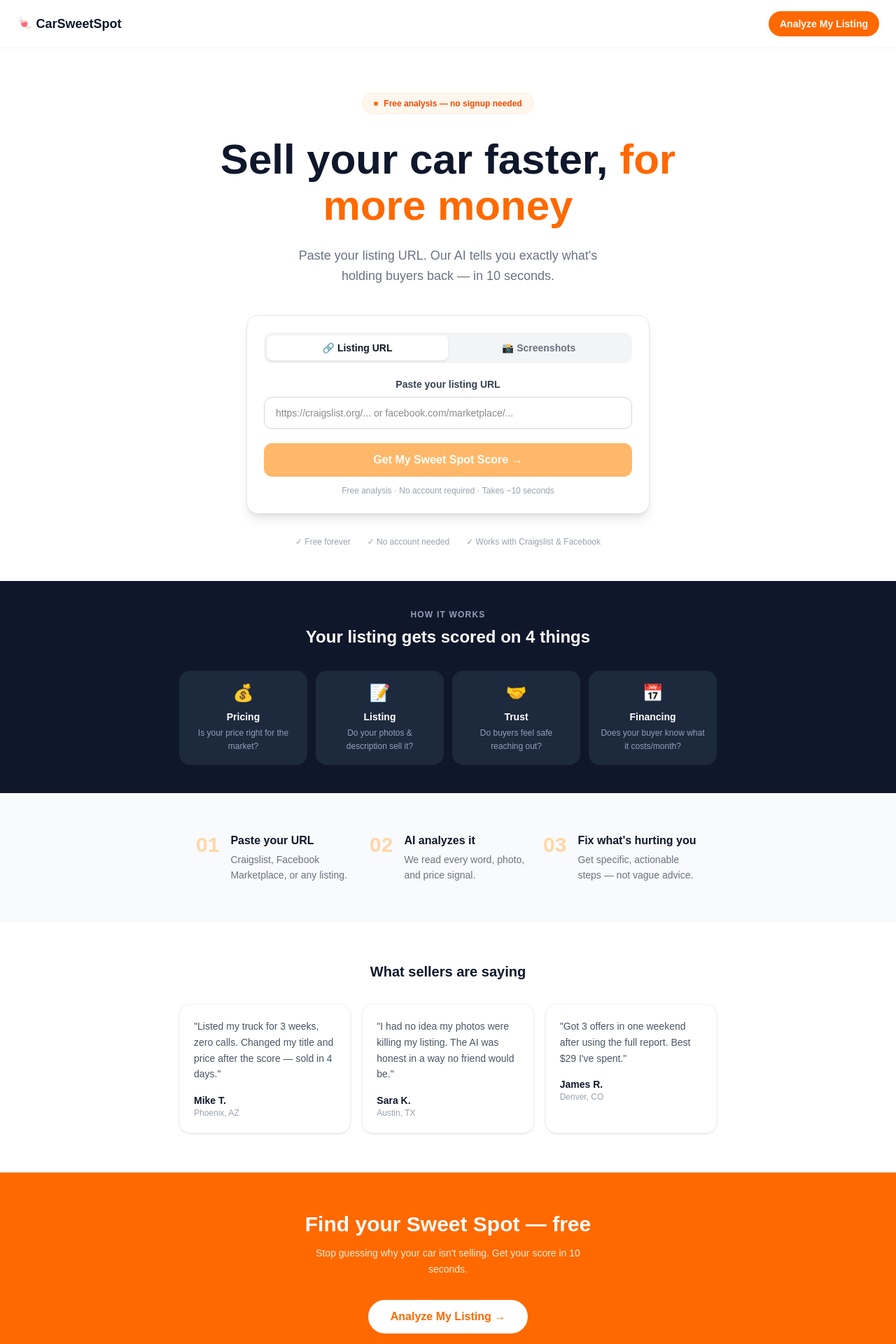
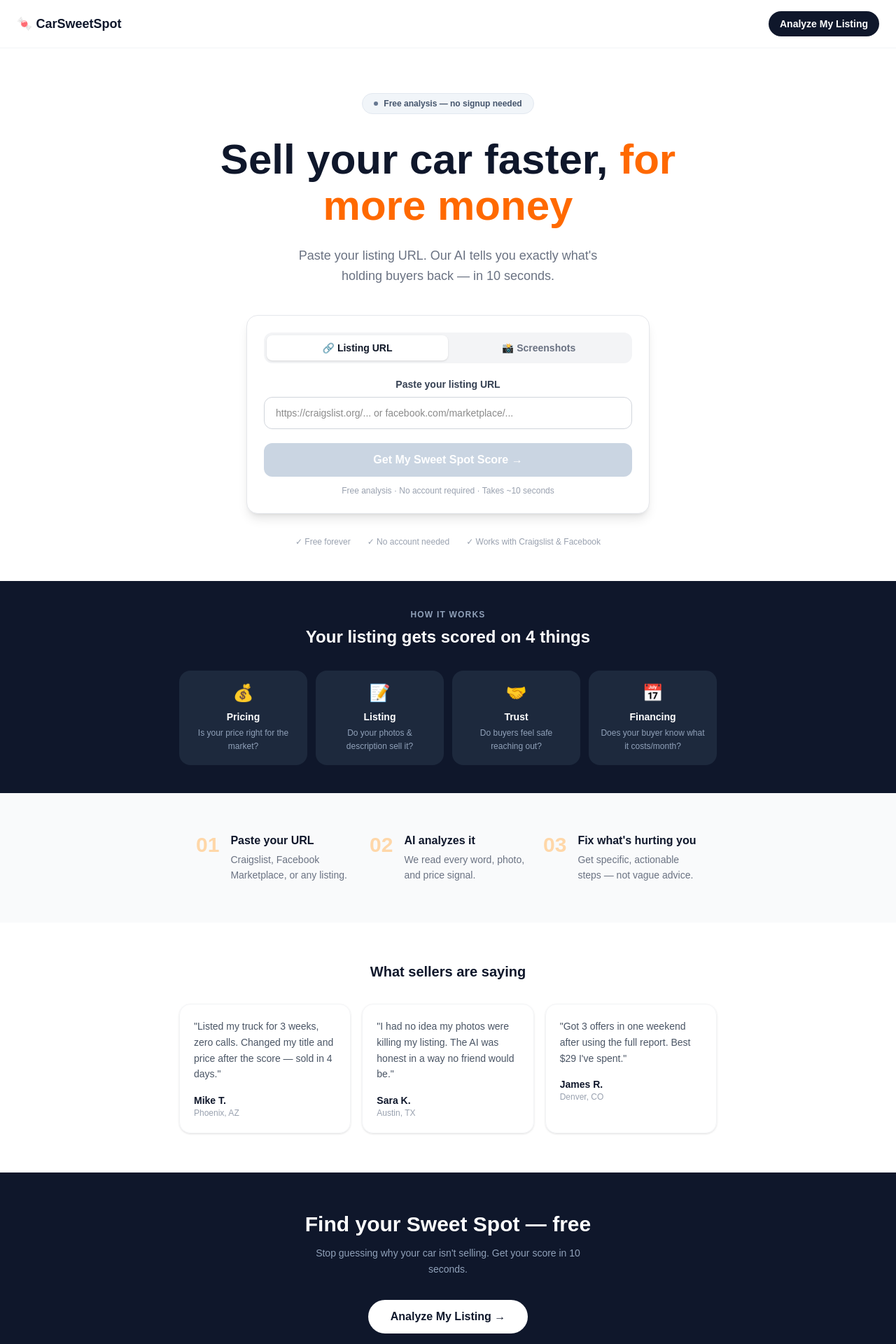
Before and after one commit to yonibuilds/carsweetspot, a Next.js app: page / in a window 1280 px wide. Shown: the top 1920 px of the page at 70% size. Built offline with nearby package versions, Linux system fonts and the light colour scheme.

Commit message:
Remove orange from UI — slate/dark palette throughout, candy colors reserved for score results

```diff
--- a/app/components/AnalyzeInput.tsx
+++ b/app/components/AnalyzeInput.tsx
@@ -127,7 +127,7 @@ export default function AnalyzeInput({
             value={url}
             onChange={(e) => setUrl(e.target.value)}
             placeholder="https://craigslist.org/... or facebook.com/marketplace/..."
-            className="w-full border border-gray-300 rounded-xl px-4 py-3 text-sm focus:outline-none focus:ring-2 focus:ring-orange-400"
+            className="w-full border border-gray-300 rounded-xl px-4 py-3 text-sm focus:outline-none focus:ring-2 focus:ring-slate-400"
           />
         </div>
       )}
@@ -145,14 +145,14 @@ export default function AnalyzeInput({
             onClick={() => fileInputRef.current?.click()}
             className={`relative border-2 border-dashed rounded-xl px-4 py-8 text-center cursor-pointer transition-colors ${
               dragging
-                ? "border-orange-400 bg-orange-50"
-                : "border-gray-300 hover:border-orange-400 hover:bg-orange-50"
+                ? "border-slate-400 bg-slate-50"
+                : "border-gray-300 hover:border-slate-400 hover:bg-slate-50"
             }`}
           >
             <div className="text-3xl mb-2">📸</div>
             <p className="text-sm font-semibold text-gray-700">Drag & drop screenshots here</p>
             <p className="text-xs text-gray-400 mt-1">
-              or <span className="text-orange-500 font-semibold">click to browse</span> · or press{" "}
+              or <span className="text-slate-700 font-semibold">click to browse</span> · or press{" "}
               <kbd className="bg-gray-100 border border-gray-300 rounded px-1 py-0.5 text-xs font-mono">
                 Ctrl+V
               </kbd>{" "}
@@ -184,7 +184,7 @@ export default function AnalyzeInput({
               ))}
               <button
                 onClick={() => fileInputRef.current?.click()}
-                className="border-2 border-dashed border-gray-300 rounded-xl aspect-video flex items-center justify-center text-gray-400 hover:border-orange-400 hover:text-orange-400 transition-colors text-xl"
+                className="border-2 border-dashed border-gray-300 rounded-xl aspect-video flex items-center justify-center text-gray-400 hover:border-slate-400 hover:text-slate-600 transition-colors text-xl"
               >
                 +
               </button>
@@ -202,7 +202,7 @@ export default function AnalyzeInput({
       <button
         onClick={handleSubmit}
         disabled={loading || (mode === "url" ? !url : images.length === 0)}
-        className="mt-5 w-full bg-orange-500 hover:bg-orange-600 disabled:bg-orange-300 text-white font-bold py-3 rounded-xl transition-colors text-base flex items-center justify-center gap-2"
+        className="mt-5 w-full bg-slate-900 hover:bg-slate-700 disabled:bg-slate-300 text-white font-bold py-3 rounded-xl transition-colors text-base flex items-center justify-center gap-2"
       >
         {loading ? (
           <>
--- a/app/page.tsx
+++ b/app/page.tsx
@@ -35,15 +35,15 @@ export default function Home() {
       {/* NAV */}
       <nav className="flex items-center justify-between px-6 py-4 bg-white border-b border-gray-100">
         <span className="text-lg font-black text-slate-900">🍬 CarSweetSpot</span>
-        <a href="#analyze" className="bg-orange-500 text-white text-sm font-bold px-4 py-2 rounded-full hover:bg-orange-600 transition-colors">
+        <a href="#analyze" className="bg-slate-900 text-white text-sm font-bold px-4 py-2 rounded-full hover:bg-slate-700 transition-colors">
           Analyze My Listing
         </a>
       </nav>
 
       {/* HERO */}
       <section className="flex flex-col items-center text-center px-4 pt-16 pb-12 bg-white">
-        <div className="inline-flex items-center gap-2 bg-orange-50 text-orange-600 text-xs font-bold px-4 py-1.5 rounded-full mb-8 border border-orange-100">
-          <span className="w-1.5 h-1.5 bg-orange-500 rounded-full animate-pulse" />
+        <div className="inline-flex items-center gap-2 bg-slate-100 text-slate-600 text-xs font-bold px-4 py-1.5 rounded-full mb-8 border border-slate-200">
+          <span className="w-1.5 h-1.5 bg-slate-500 rounded-full animate-pulse" />
           Free analysis — no signup needed
         </div>
         <h1 className="text-4xl sm:text-6xl font-black text-slate-900 max-w-2xl leading-[1.1] mb-6">
@@ -122,14 +122,14 @@ export default function Home() {
         </div>
       </section>
 
-      <section className="bg-orange-500 px-6 py-14 text-center">
+      <section className="bg-slate-900 px-6 py-14 text-center">
         <h2 className="text-2xl sm:text-3xl font-black text-white mb-3">
           Find your Sweet Spot — free
         </h2>
-        <p className="text-orange-100 mb-8 max-w-sm mx-auto text-sm leading-relaxed">
+        <p className="text-slate-400 mb-8 max-w-sm mx-auto text-sm leading-relaxed">
           Stop guessing why your car isn&apos;t selling. Get your score in 10 seconds.
         </p>
-        <a href="#analyze" className="inline-block bg-white text-orange-500 font-black px-8 py-3 rounded-full hover:bg-orange-50 transition-colors">
+        <a href="#analyze" className="inline-block bg-white text-slate-900 font-black px-8 py-3 rounded-full hover:bg-slate-100 transition-colors">
           Analyze My Listing →
         </a>
       </section>
```
